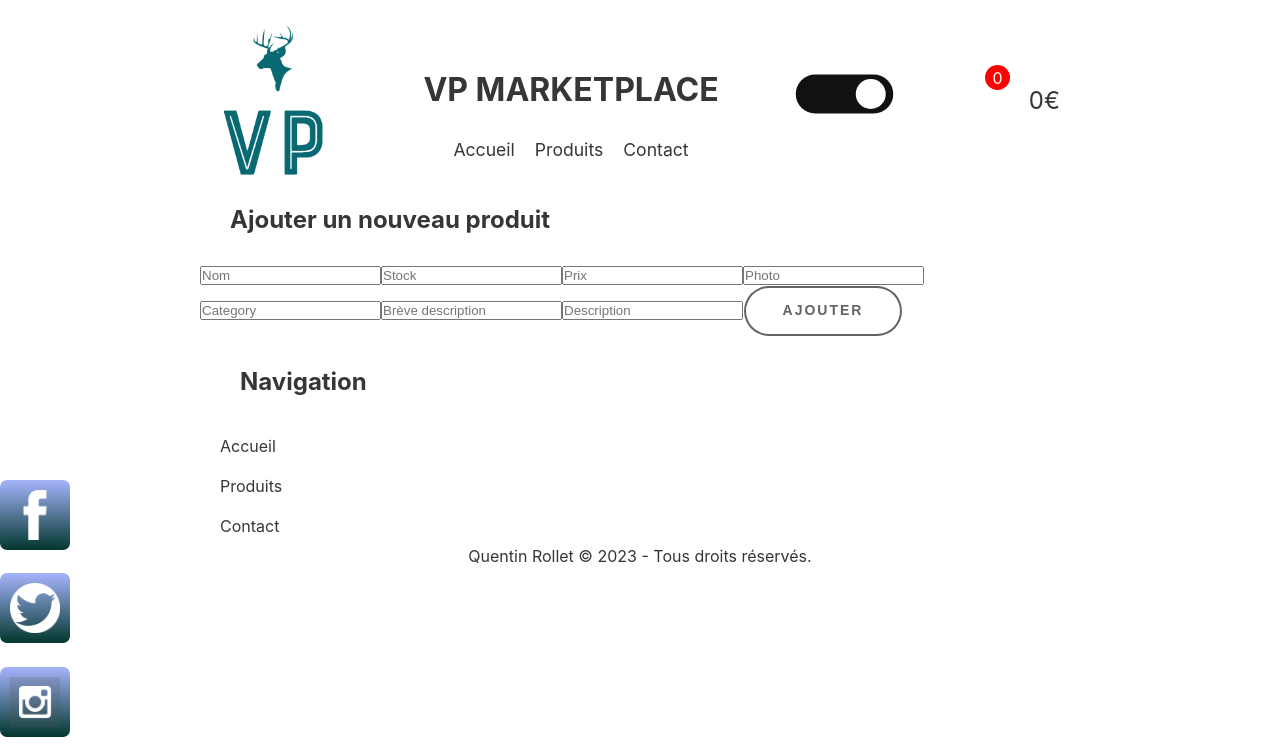
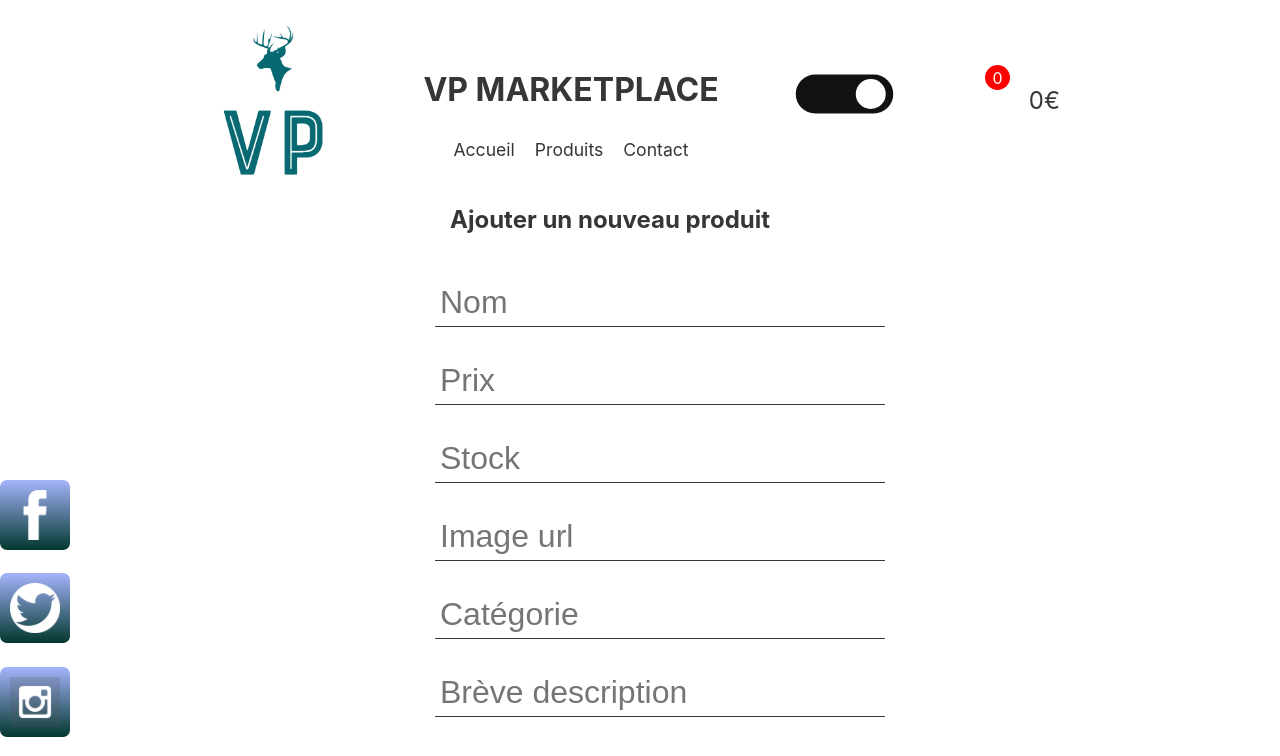
Before and after one commit to RolletQuentin/vp_markerplace, a React (Create React App) app in the folder frontend/: page /admin in a window 1280 px wide. Shown: the top 756 px of the page. Built offline with nearby package versions, Linux system fonts and the light colour scheme; what @fortawesome/fontawesome would draw is missing.

Commit message:
changing form

```diff
--- a/frontend/src/components/Cart/index.jsx
+++ b/frontend/src/components/Cart/index.jsx
@@ -115,7 +115,7 @@ function Cart({ className }) {
                     <div>
                         {cart.map(
                             ({ id, name, cover, price, amount }, index) => (
-                                <FormListItems>
+                                <FormListItems key={id}>
                                     <FormDescriptionItems>
                                         <strong>{name}</strong>
 
--- a/frontend/src/components/FormShoppingItem/index.jsx
+++ b/frontend/src/components/FormShoppingItem/index.jsx
@@ -1,15 +1,57 @@
 import { useContext, useState } from "react";
 import { AuthContext } from "../../utils/context";
+import styled from "styled-components";
+import { ThemeContext } from "../../utils/context";
+
+const StyledForm = styled.form`
+    margin: auto;
+    width: 50%;
+    display: flex;
+    flex-direction: column;
+    justify-content: center;
+    align-items: begin;
+
+    & .bigLabel {
+        font-size: 2em;
+        margin: 0px 15px 0px 0px;
+    }
+
+    & input,
+    & textarea {
+        font-size: 2em;
+        background: transparent;
+        border: none;
+        border-bottom: 1px solid ${(props) => props.thememode.color};
+        color: ${(props) => props.thememode.text};
+        margin: 15px;
+        padding: 5px;
+    }
+
+    & input[type="radio"] {
+    }
+
+    & input:focus,
+    & textarea:focus {
+        outline: none;
+        border-bottom: 1px solid orange;
+    }
+
+    & input[type="text"],
+    & input[type="date"] {
+        width: 100%;
+    }
+`;
 
 function FormShoppingItem() {
     const [name, setName] = useState("");
-    const [price, setPrice] = useState(0);
+    const [price, setPrice] = useState("");
     const [cover, setCover] = useState("");
     const [category, setCategory] = useState("");
     const [shortDescription, setShortDescription] = useState("");
     const [longDescription, setLongDescription] = useState("");
-    const [stock, setStock] = useState(0);
+    const [stock, setStock] = useState("");
     const { token } = useContext(AuthContext);
+    const { themeMode } = useContext(ThemeContext);
 
     const handleSubmit = async (e) => {
         e.preventDefault();
@@ -32,10 +74,11 @@ function FormShoppingItem() {
             },
         });
 
+        console.log("Entrée");
         if (response.ok) {
             setName("");
-            setPrice(0);
-            setStock(0);
+            setPrice("");
+            setStock("");
             setCover("");
             setCategory("");
             setShortDescription("");
@@ -44,47 +87,55 @@ function FormShoppingItem() {
     };
 
     return (
-        <form onSubmit={handleSubmit}>
+        <StyledForm onSubmit={handleSubmit} thememode={themeMode}>
             <h2>Ajouter un nouveau produit</h2>
 
             <input
                 placeholder="Nom"
                 type="text"
                 onChange={(e) => setName(e.target.value)}
+                value={name}
+            />
+
+            <input
+                placeholder="Prix"
+                type="text"
+                onChange={(e) => setPrice(e.target.value)}
+                value={price}
             />
             <input
                 placeholder="Stock"
                 type="text"
                 onChange={(e) => setStock(e.target.value)}
+                value={stock}
             />
             <input
-                placeholder="Prix"
+                placeholder="Image url"
                 type="text"
-                onChange={(e) => setPrice(e.target.value)}
+                onChange={(e) => setCover(e.target.value)}
+                value={cover}
             />
             <input
-                placeholder="Photo"
-                type="text"
-                onChange={(e) => setCover(e.target.value)}
-            />
-            <input
-                placeholder="Category"
+                placeholder="Catégorie"
                 type="text"
                 onChange={(e) => setCategory(e.target.value)}
+                value={category}
             />
             <input
                 placeholder="Brève description"
                 type="text"
                 onChange={(e) => setShortDescription(e.target.value)}
+                value={shortDescription}
             />
             <input
                 placeholder="Description"
                 type="text"
                 onChange={(e) => setLongDescription(e.target.value)}
+                value={longDescription}
             />
 
             <button className="button">Ajouter</button>
-        </form>
+        </StyledForm>
     );
 }
 
--- a/frontend/src/components/ShoppingItem/index.jsx
+++ b/frontend/src/components/ShoppingItem/index.jsx
@@ -71,6 +71,7 @@ function ShoppingItem({ id, cover, name, price, shortDescription }) {
                 <Link to={id}>
                     <StyledName>{name}</StyledName>
                 </Link>
+                <span>{shortDescription}</span>
                 <StyledPrice>{price}€</StyledPrice>
             </InfoContainer>
         </ShoppingItemWrapper>
--- a/frontend/src/pages/Signup/index.jsx
+++ b/frontend/src/pages/Signup/index.jsx
@@ -1,11 +1,54 @@
 import { useState, useContext } from "react";
 import { AuthContext } from "../../utils/context";
+import styled from "styled-components";
+import { ThemeContext } from "../../utils/context";
+
+const StyledForm = styled.form`
+    margin: auto;
+    width: 50%;
+    display: flex;
+    flex-direction: column;
+    justify-content: center;
+    align-items: begin;
+
+    & .bigLabel {
+        font-size: 2em;
+        margin: 0px 15px 0px 0px;
+    }
+
+    & input,
+    & textarea {
+        font-size: 2em;
+        background: transparent;
+        border: none;
+        border-bottom: 1px solid ${(props) => props.thememode.color};
+        color: ${(props) => props.thememode.text};
+        margin: 15px;
+        padding: 5px;
+    }
+
+    & input[type="radio"] {
+    }
+
+    & input:focus,
+    & textarea:focus {
+        outline: none;
+        border-bottom: 1px solid orange;
+    }
+
+    & input[type="text"],
+    & input[type="date"],
+    & input[type="password"] {
+        width: 100%;
+    }
+`;
 
 function Signup() {
     const [email, setEmail] = useState("");
     const [password, setPassword] = useState("");
     const [error, setError] = useState(null);
     const { userState, setUserState, setToken } = useContext(AuthContext);
+    const { themeMode } = useContext(ThemeContext);
 
     const handleSubmit = async (e) => {
         e.preventDefault();
@@ -29,24 +72,32 @@ function Signup() {
         if (!response.ok) {
             setError(json.error);
             console.log(error);
+        } else {
+            setEmail("");
+            setPassword("");
         }
     };
 
     return (
-        <form onSubmit={handleSubmit}>
-            <h2>Se connecter</h2>
+        <StyledForm onSubmit={handleSubmit} thememode={themeMode}>
+            <h2>Inscription</h2>
 
-            <label>Email :</label>
-            <input type="text" onChange={(e) => setEmail(e.target.value)} />
+            <input
+                value={email}
+                placeholder="Email"
+                type="text"
+                onChange={(e) => setEmail(e.target.value)}
+            />
 
-            <label>Description :</label>
             <input
+                placeholder="Mot de passe"
                 type="password"
                 onChange={(e) => setPassword(e.target.value)}
+                value={password}
             />
 
-            <button>Connexion</button>
-        </form>
+            <button className="button">Connexion</button>
+        </StyledForm>
     );
 }
 
```
